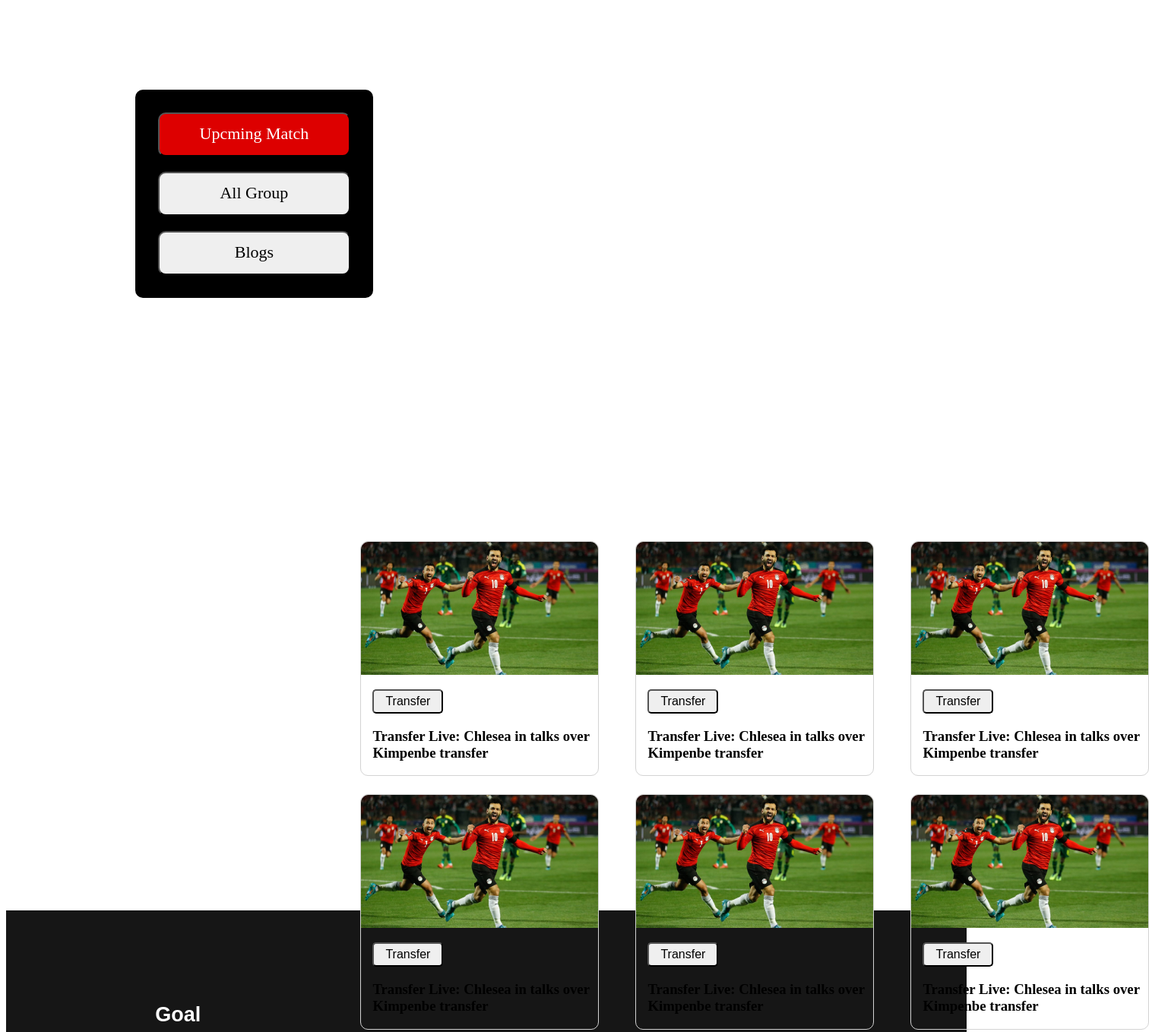
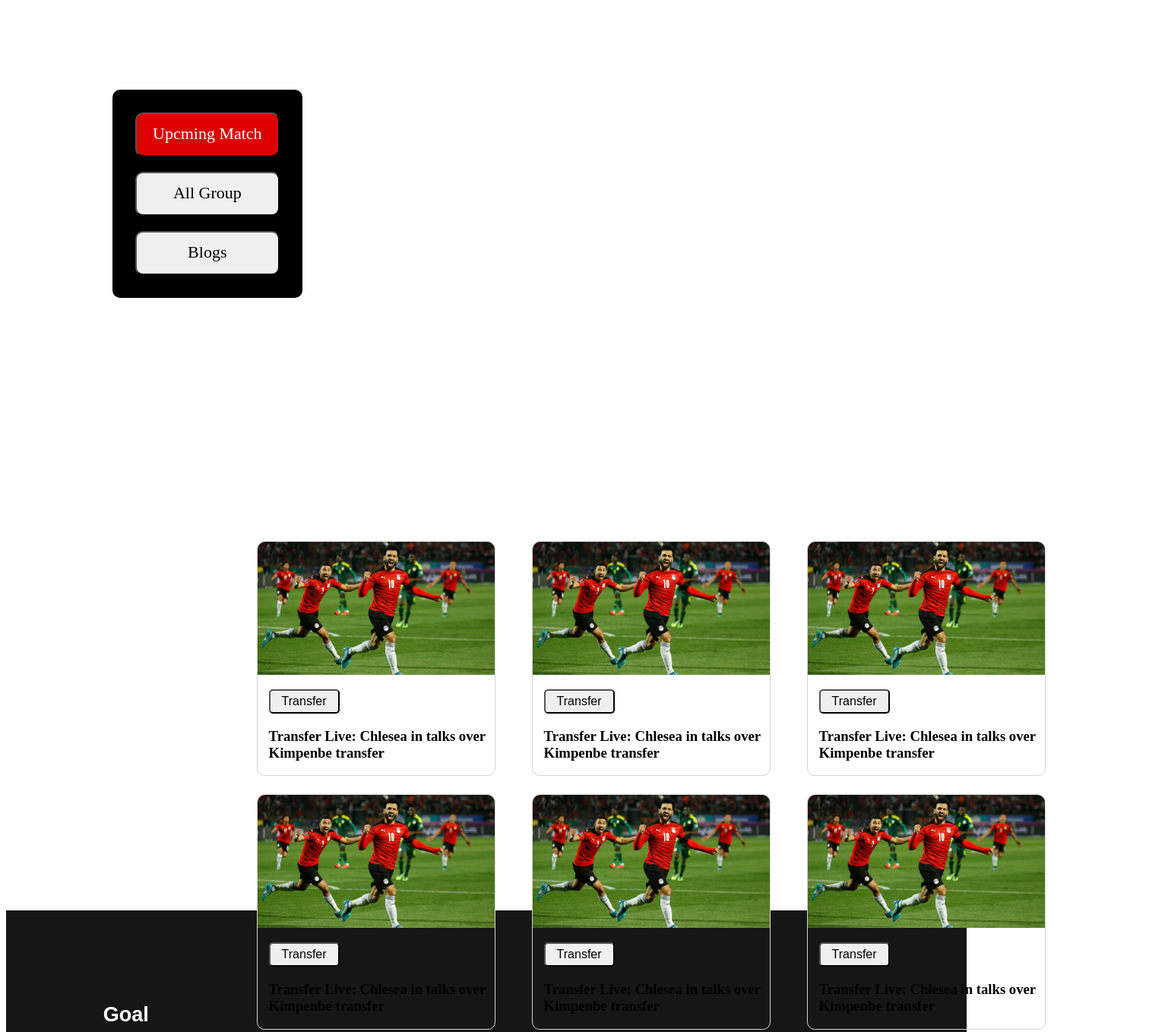
Before and after one commit to tamjida-web/AssignmentNo-2, a plain HTML site: page index.html in a window 1280 px wide. Shown: the part 698-2056 px from the top of the page at 76% size, 1512 px wide, since content can reach past the window. Drawn offline with Linux system fonts and the light colour scheme.

Commit message:
90% is days

```diff
--- a/index.html
+++ b/index.html
@@ -48,7 +48,7 @@
                     <button type="submit">Blogs</button>
                    </div>
 
-              <aside style="width: 65%; float: right;padding-top: 120px;display: grid;grid-template-columns: repeat(3, 1fr);">
+              <aside style="width: 60%; float: right;padding-top: 120px;display: grid;grid-template-columns: repeat(3, 1fr);margin-right: 200px;">
 
                     <div class="info">
                         <div class="image-of-football">
--- a/styles/style.css
+++ b/styles/style.css
@@ -47,7 +47,7 @@ body{
 .container{
     background-color: black;
     height: 646px;
-    width: 1321px;
+    width: 1390px;
     left: 140px;
     top: 50px;
     border-radius: 30px;
@@ -55,6 +55,7 @@ body{
 .main-container{
     margin-top: 50px;
     display: flex;
+
     justify-content: center;
 }
 
@@ -93,10 +94,10 @@ body{
     padding: 10px 30px 30px;
     width: 250px;
     margin-top: 120px;
-    margin-left: 170px;
+    margin-left: 140px;
     margin-bottom: -50px;
     margin-bottom: 200px;
-    width: 20%;
+    width: 15%;
     float: left;
 }
 .all-group button{
@@ -110,7 +111,7 @@ body{
     background-color: #DD0000;
     color: #ffff;
 }
-.border{
+.margin-left{
 
 }
 .info{
```
